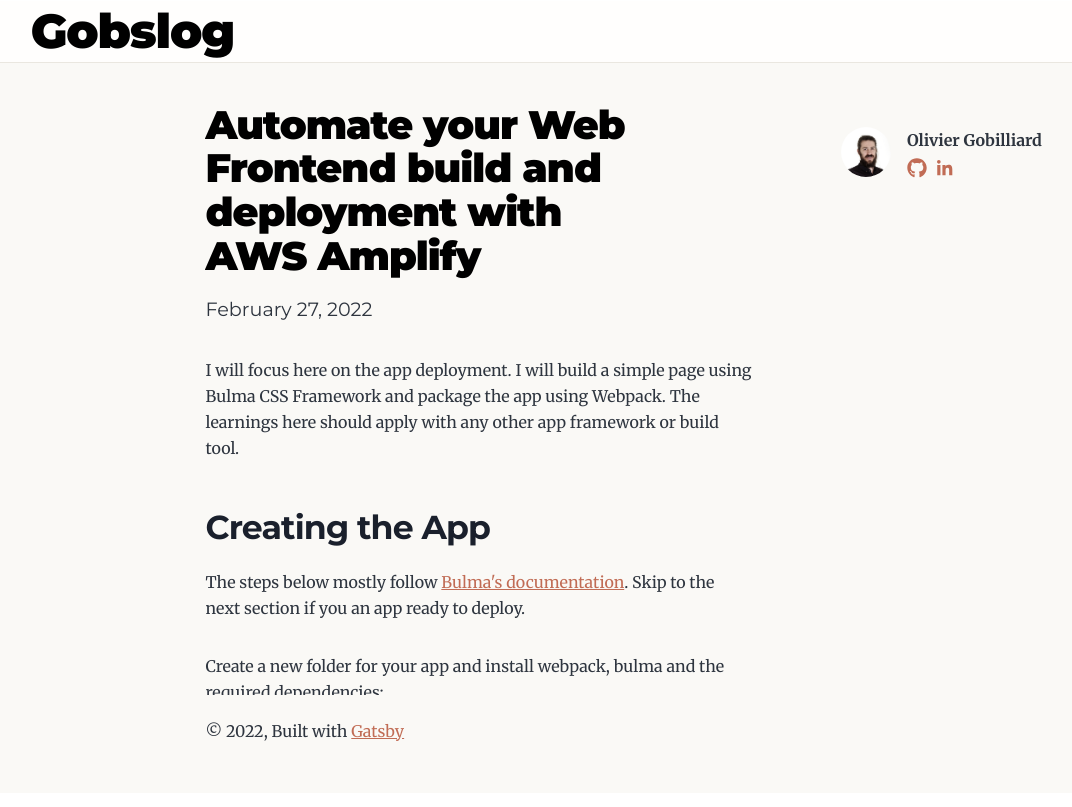
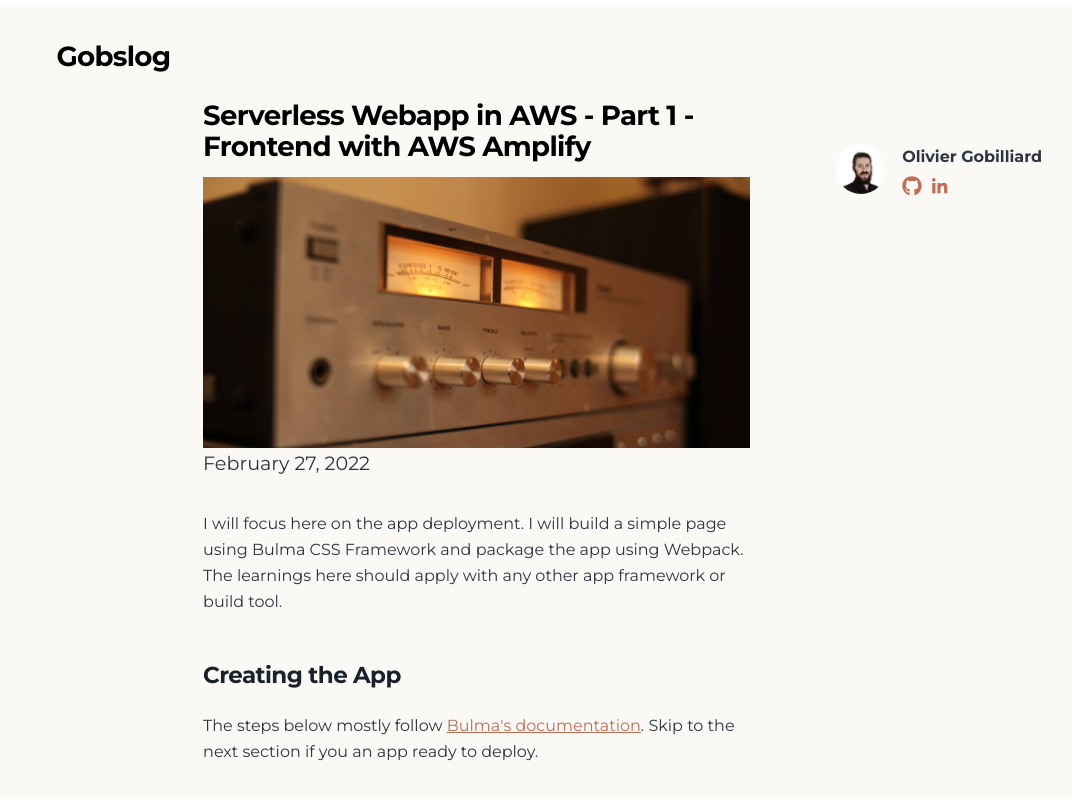
Before and after one commit to oliviergob/gobslog.com, a Gatsby site: page /20220227-deploy-frontend-amplify/ in a window 1280 px wide. Shown: the whole page, without its empty margins (46-1118 px from the left). Built offline with nearby package versions, Linux system fonts and the light colour scheme; Gatsby itself is replaced by a stand-in of ours; some packages are replaced by stand-ins of ours.

Commit message:
Improving layout

````diff
--- a/content/blog/20220227-deploy-frontend-amplify/index.md
+++ b/content/blog/20220227-deploy-frontend-amplify/index.md
@@ -1,7 +1,8 @@
 ---
-title: Automate your Web Frontend build and deployment with AWS Amplify
+title: Serverless Webapp in AWS - Part 1 - Frontend with AWS Amplify
 date: "2022-02-27T09:02:22.284Z"
 description: "Automate the build and deployment of your frontend using AWS Amplify"
+image: ./amplifier.jpg
 ---
 
 I will focus here on the app deployment. I will build a simple page using Bulma CSS Framework and package the app using Webpack. The learnings here should apply with any other app framework or build tool.
@@ -33,3 +34,28 @@
 Create a webpack.config.js file with the css loaders and a dev server for testing.
 
 embed-url-code https://raw.githubusercontent.com/oliviergob/aws-training-amplify/main/webpack.config.js js
+
+
+Create a src folder and a ```index.js``` file:
+
+embed-url-code https://github.com/oliviergob/aws-training-amplify/blob/main/src/index.js js
+
+
+Inside the same src folder, add a file called ```mystyles.scss```:
+
+embed-url-code https://raw.githubusercontent.com/oliviergob/aws-training-amplify/main/src/mystyles.scss css
+
+
+Create a public directory and an ```index.html``` file inside of it:
+
+embed-url-code https://raw.githubusercontent.com/oliviergob/aws-training-amplify/main/public/index.html html
+
+
+You can now start the app using
+```
+npm start
+```
+
+You should get somthing like that:
+
+![simple website](./simple-web-app.png "simple web site")
--- a/gatsby-config.js
+++ b/gatsby-config.js
@@ -102,6 +102,7 @@
                     frontmatter {
                       title
                       date
+                      image
                     }
                   }
                 }
--- a/src/components/header.js
+++ b/src/components/header.js
@@ -5,11 +5,10 @@
 
 
 const StyledHeader = styled.div`
-  margin: 1px 0px;
-  padding: 4px 6%;
+  margin: 5px 0px;
+  padding: 4px 8%;
   width: 100%;
-  box-shadow: 1px 1px #EAE7E0;
-  background-color: #fffefd;
+
 `
 
 
--- a/src/components/layout.js
+++ b/src/components/layout.js
@@ -18,7 +18,7 @@
 `
 
 const ScrollBar = styled(SimpleBar)`
-  max-height: 74vh;
+  max-height: 87vh;
   overflowX: hidden;
   min-width: 45vw;
   max-width: 45vw;
@@ -42,12 +42,12 @@
               <ScrollContainer>
                 <main>{children}</main>
               </ScrollContainer>
+              <footer>
+                © {new Date().getFullYear()}, Built with
+                {` `}
+                <a href="https://www.gatsbyjs.com">Gatsby</a>
+              </footer>
             </ScrollBar>
-            <footer>
-              © {new Date().getFullYear()}, Built with
-              {` `}
-              <a href="https://www.gatsbyjs.com">Gatsby</a>
-            </footer>
           </div>
           <aside>
             <Bio />
--- a/src/style.css
+++ b/src/style.css
@@ -32,7 +32,7 @@
     "Apple Color Emoji", "Segoe UI Emoji", "Segoe UI Symbol", "Noto Color Emoji";
   --fontFamily-serif: "Merriweather", "Georgia", Cambria, "Times New Roman",
     Times, serif;
-  --font-body: var(--fontFamily-serif);
+  --font-body: var(--fontFamily-sans);
   --font-heading: var(--fontFamily-sans);
   --fontWeight-normal: 400;
   --fontWeight-medium: 500;
@@ -84,7 +84,7 @@
 }
 
 footer {
-  padding: var(--spacing-6) var(--spacing-0);
+  padding: var(--spacing-4) var(--spacing-0) var(--spacing-1);
 }
 
 hr {
@@ -118,25 +118,25 @@
 }
 
 h1 {
-  font-weight: var(--fontWeight-black);
-  font-size: var(--fontSize-6);
+  font-weight: var(--fontWeight-bold);
+  font-size: var(--fontSize-4);
   color: var(--color-heading-black);
 }
 
 h2 {
-  font-size: var(--fontSize-5);
+  font-size: var(--fontSize-3);
 }
 
 h3 {
-  font-size: var(--fontSize-4);
+  font-size: var(--fontSize-2);
 }
 
 h4 {
-  font-size: var(--fontSize-3);
+  font-size: var(--fontSize-2);
 }
 
 h5 {
-  font-size: var(--fontSize-2);
+  font-size: var(--fontSize-1);
 }
 
 h6 {
@@ -243,7 +243,7 @@
 .global-wrapper {
   margin: var(--spacing-0) auto;
   max-width: var(--maxWidth-wrapper);
-  padding: var(--spacing-10) var(--spacing-5);
+  padding: var(--spacing-5) var(--spacing-2) var(--spacing-2);
 }
 
 .gatsby-focus-wrapper {
@@ -259,8 +259,9 @@
 }
 
 .main-heading {
-  font-size: var(--fontSize-7);
+  font-size: var(--fontSize-4);
   margin: 0;
+  margin-top: var(--spacing-8);
 }
 
 .post-list-item {
--- a/src/templates/blog-post.js
+++ b/src/templates/blog-post.js
@@ -1,5 +1,6 @@
 import * as React from "react"
 import { Link, graphql } from "gatsby"
+import { GatsbyImage, getImage } from "gatsby-plugin-image"
 
 import Layout from "../components/layout"
 import Seo from "../components/seo"
@@ -9,12 +10,15 @@
   const siteTitle = data.site.siteMetadata?.title || `Title`
   const { previous, next } = data
 
+  const image = getImage(post.frontmatter.image)
+
   return (
     <Layout location={location} title={siteTitle}>
           <Seo
             title={post.frontmatter.title}
             description={post.frontmatter.description || post.excerpt}
           />
+
           <article
             className="blog-post"
             itemScope
@@ -22,6 +26,7 @@
           >
             <header>
               <h1 itemProp="headline">{post.frontmatter.title}</h1>
+              <GatsbyImage image={image} />
               <p>{post.frontmatter.date}</p>
             </header>
             <section
@@ -84,6 +89,11 @@
         title
         date(formatString: "MMMM DD, YYYY")
         description
+        image {
+          childImageSharp {
+            gatsbyImageData(formats: [AUTO, WEBP, AVIF])
+          }
+        }
       }
     }
     previous: markdownRemark(id: { eq: $previousPostId }) {
````
Also changed, not shown: content/blog/20220227-deploy-frontend-amplify/amplifier.jpg (added).
